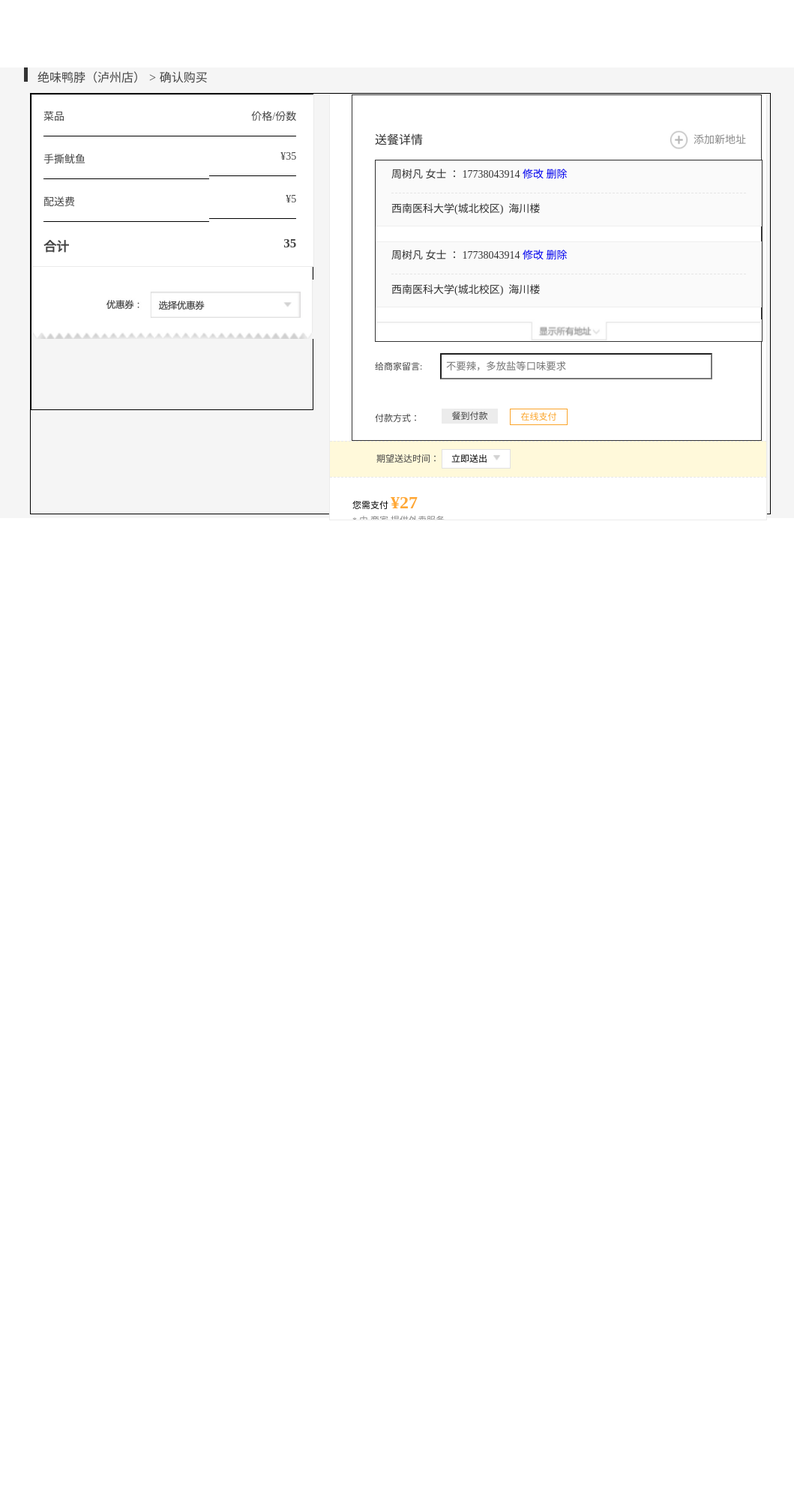
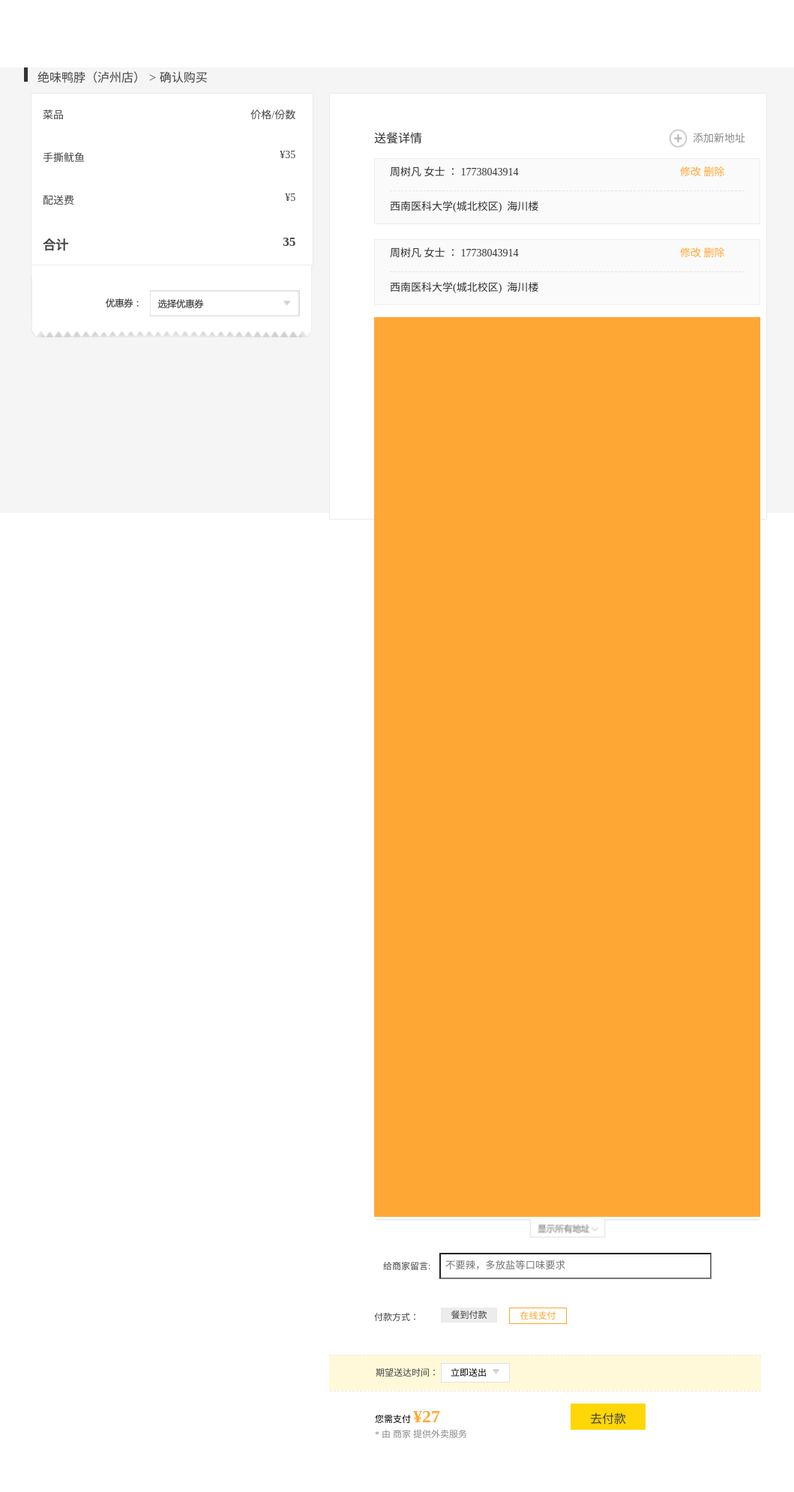
Before and after one commit to zzqzsf/Deluxe-Delivery, a Spring Boot app: page /takeOrder.html in a window 1280 px wide. Shown: the whole page at 75% size, without its empty margins (106-1165 px from the left). Before the commit the page ends 694 px from the top, so only its background shows below. Run offline with Spring Boot 4, Linux system fonts and the light colour scheme.

Commit message:
完善提交订单页面

```diff
--- a/src/main/resources/static/css/takeOrder.css
+++ b/src/main/resources/static/css/takeOrder.css
@@ -24,7 +24,6 @@
 #order-confirm{
     height: 560px;
     width: 78%;
-    border: solid 1px black;
     margin-top: 15px;
     margin-left: auto;
     margin-right: auto;
@@ -34,7 +33,6 @@
     width: 38%;
     height: 420px;
     float: left;
-    border: solid 1px black;
 }
 .dishes-table{
     color: #434343;
@@ -51,7 +49,6 @@
 .align-left{
     padding: 17px 0;
     font-size: 14px;
-    border-bottom: solid 1px black;
     width:59%;
     text-align: left;
     float: left;
@@ -62,7 +59,6 @@
 .align-right{
     padding: 17px 0;
     font-size: 14px;
-    border-bottom: solid 1px black;
     width: 31%;
     text-align: right;
     float: left;
@@ -138,14 +134,11 @@
      background-color: #FFFFFF;
      border: 1px solid #ebebeb;
      color: #434343;
-     overflow: auto;
  }
  #dishes-rap{
      width: 515px;
-     height: 400px;
      padding: 30px;
      padding-right: 0;
-     border: solid 1px #333333;
      margin-left: 29px;
 
  }
@@ -181,7 +174,6 @@
  #order-list{
      margin-top: 11px;
      width: 515px;
-     border: solid 1px #333333;
      height: 241px;
 
  }
@@ -191,7 +183,10 @@
  }
 #order-list-inner{
     height: 1200px;
-    overflow: hidden;
+    /*overflow: hidden;*/
+    overflow: scroll;
+    /*display: none;*/
+    background-color: #ffa735;
 }
 .address-box{
     height: 86px;
@@ -204,6 +199,15 @@
     font-size: 14px;
     overflow: hidden;
     cursor: pointer;
+}
+
+.box-modify {
+    color: #ffa735;
+     padding-left: 212px;
+     /*display: none;*/
+ }
+.box-modify a{
+    color: #ffa735;
 }
 .address-line{
     height: 35px;
@@ -277,7 +281,7 @@
 #pay-field{
     margin-top: 17px;
     font-size: 12px;
-    float: left;
+    height: 85px;
 }
 #pay-field label{
     float: left;
@@ -321,10 +325,12 @@
     border-top: 1px dashed #E8E8E8;
     padding: 10px 30px 11px;
     vertical-align: middle;
-    width: 588px;
-    height:26px;
+    width: 516px;
+    height: 26px;
     color: #434343;
     font-size: 12px;
+    text-align: left;
+    margin-left: -60px;
 }
 
 #order-arrTime span{
@@ -352,8 +358,8 @@
 }
 
 #slide-down{
-    left: 694.062px;
-    top: 624px;
+    left: 693px;
+    top: 735px;
     width: 90px;
     max-height: 150px;
     overflow: auto;
@@ -362,6 +368,7 @@
     background-color: #FFFFFF;
     z-index: 901;
     display: none;
+    margin-top: -93px;
 }
 #slide-down li{
     text-align: center;
@@ -379,10 +386,13 @@
 }
 #pay-area{
     height: 92px;
-    width: 598px;
+    width: 485px;
     padding: 20px 30px;
     padding-bottom: 22px;
     border-top: 1px dashed #E8E8E8;
+    text-align: left;
+    padding-left: 60px;
+    margin-left: -59px;
 }
 .tips{
     font-size: 12px;
@@ -398,6 +408,28 @@
     position: relative;
     color: #ffa735;
 }
+#pay-price{
+    display: block;
+    margin-left: 261px;
+    background-color: #ffd606;
+    width: 100px;
+    height: 28px;
+    text-align: center;
+    padding-top: 7px;
+    margin-top: -49px;
+}
+#right-order-tip{
+    border: 1px solid #ebebeb;
+    position: relative;
+    text-align: center;
+    background-color: #fafafa;
+    cursor: pointer;
+    z-index: 902;
+    height: 32px;
+    width: 158px;
+    margin-left: 453px;
+    margin-top: -111px;
+}
 ul{
     padding-left: 0;
     list-style-type: none;
@@ -406,3 +438,6 @@ a{
     text-decoration: none;
     outline: none;
 }
+#body{
+    height: auto;
+}
--- a/src/main/resources/static/takeOrder.html
+++ b/src/main/resources/static/takeOrder.html
@@ -55,7 +55,7 @@
                 <form action="" id="order-form">
                     <div id="order-list">
                         <div id="order-list-wrp">
-                            <div id="order-list-inner">
+
                                 <div class="address-box">
                                     <p class="address-line">
                         <span>周树凡 女士 ：
@@ -78,15 +78,16 @@
                           <a class="j-delete-address address-operation cc-lightred-new" href="javascript:;">删除</a>
                         </span></p>
                                     <p class="address-line">西南医科大学(城北校区)&nbsp;&nbsp;海川楼</p>
+                                </div>
 
-                                </div>
-                            </div>
                         </div>
+                        <div id="order-list-inner">
 
+                        </div>
                         <div id="address-bottom">
                             <img src="image/address-bottom.png" style="width:100% " alt="">
-                        </div>
-                    </div>
+<!--                        </div>-->
+<!--                    </div>-->
 <!--                    给商家留言-->
                     <div id="message-short">
                         <label for="message-short">
@@ -114,8 +115,8 @@
                             <a href=""><div id="option-margin">在线支付</div></a>
                         </div>
                     </div>
-                </form>
-            </div>
+
+
             <!--                    期望送达时间-->
             <div id="order-arrTime">
             <span>期望送达时间：</span>
@@ -154,9 +155,13 @@
               </span><br>
                     <span class="ct-lightgrey">* 由&nbsp;商家&nbsp;提供外卖服务</span>
                 </div>
-
+                <span id="pay-price">去付款</span>
             </div>
-
+                    </div> </div>
+                </form>
+<!--               右边的下载客户端链接-->
+<!--            <div id="right-order-tip">-->
+            </div>
         </div>
     </div>
 </div>
@@ -188,5 +193,27 @@
         $(document).click(function(){
                 $('#slide-down').hide();          //淡出消失
         });
+        $('#address-bottom').click(function () {
+            //取消事件冒泡
+            // event.stopPropagation();
+            //按钮的toggle,如果div是可见的,点击按钮切换为隐藏的;如果是隐藏的,切换为可见的。
+            $('#order-list-inner').toggle();
+            return false;
+        });
+        //点击空白处隐藏弹出层，下面为滑动消失效果和淡出消失效果。
+        $(document).click(function(){
+            $('#order-list-inner').hide();          //淡出消失
+        });
+        $('.address-box').focus(function () {
+            //取消事件冒泡
+            // event.stopPropagation();
+            //按钮的toggle,如果div是可见的,点击按钮切换为隐藏的;如果是隐藏的,切换为可见的。
+            $('.box-modify').show();
+            // return false;
+        });
+        //点击空白处隐藏弹出层，下面为滑动消失效果和淡出消失效果。
+        // $(document).blur(function(){
+        //     $('.box-modify').hide();          //淡出消失
+        // });
     })
 </script>
```
